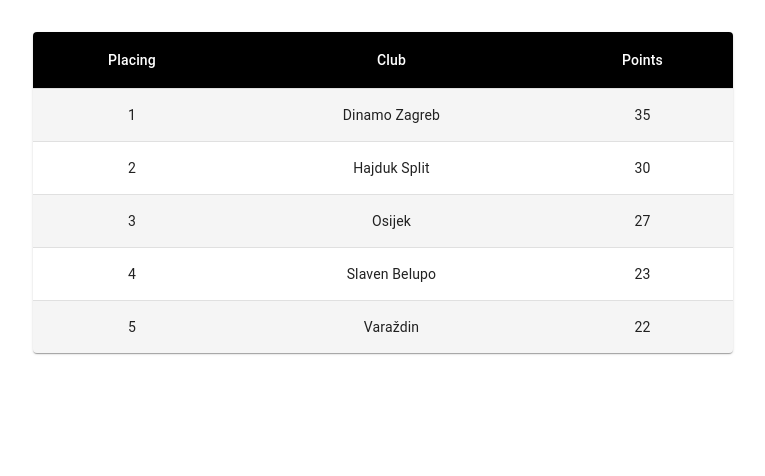
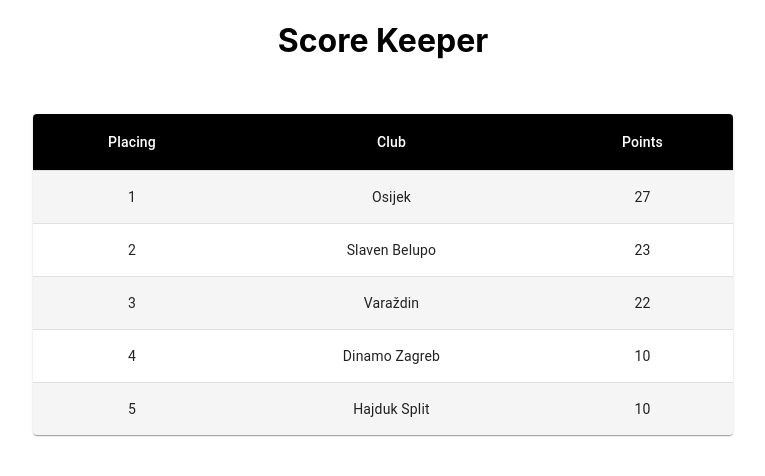
Before and after one commit to PetarJukic1/ScoreKeeper, a React (Create React App) app: page / in a window 1280 px wide. Shown: the top 476 px of the page, without its empty margins (257-1022 px from the left). Built offline with nearby package versions, Linux system fonts and the light colour scheme.

Commit message:
Added some help functions and refactored the code.

```diff
--- a/public/index.html
+++ b/public/index.html
@@ -24,7 +24,7 @@
       work correctly both with client-side routing and a non-root public URL.
       Learn how to configure a non-root public URL by running `npm run build`.
     -->
-    <title>React App</title>
+    <title>ScoreKeep</title>
   </head>
   <body>
     <noscript>You need to enable JavaScript to run this app.</noscript>
--- a/src/App.tsx
+++ b/src/App.tsx
@@ -3,8 +3,15 @@
 import Spacer from "./Spacer";
 
 export default function App() {
-    return <>
-        <Spacer y={4}/>
-        <StandingsTable />
-    </>  ;
+    return (
+        <>
+            <h1 className="center">Score Keeper</h1>
+
+            <Spacer y={4}/>
+
+            <div className="center">
+                <StandingsTable/>
+            </div>
+        </>
+    );
 }
--- /dev/null
+++ b/src/Dataset.tsx
@@ -0,0 +1,26 @@
+import * as React from 'react';
+
+
+function createData(
+    clubName: string,
+    points: number,
+    totalNumberOfGoals: number,
+) {
+    return {clubName, points, totalNumberOfGoals};
+}
+
+const standings = [
+    createData('Dinamo Zagreb', 10, 38),
+    createData('Hajduk Split', 10, 26),
+    createData('Osijek', 27, 26),
+    createData('Varaždin', 22, 13),
+    createData('Slaven Belupo', 23, 12),
+].sort(function (a, b){
+    if(a.points == b.points){
+        return (a.totalNumberOfGoals > b.totalNumberOfGoals ? -1 : 1)
+    }else{
+        return (a.points > b.points ? -1 : 1)
+    }
+});
+
+export default {standings}
--- a/src/StandingsTable.tsx
+++ b/src/StandingsTable.tsx
@@ -7,7 +7,7 @@
 import TableHead from '@mui/material/TableHead';
 import TableRow from '@mui/material/TableRow';
 import Card from '@mui/material/Card';
-import {Button} from "@mui/material";
+import Dataset from "./Dataset";
 
 const StyledTableCell = styled(TableCell)(({theme}) => ({
     [`&.${tableCellClasses.head}`]: {
@@ -29,28 +29,8 @@
     },
 }));
 
-function createData(
-    clubName: string,
-    points: number,
-) {
-    return {clubName, points};
-}
-
-const rows = [
-    createData('Dinamo Zagreb', 35),
-    createData('Hajduk Split', 30),
-    createData('Osijek', 27),
-    createData('Varaždin', 22),
-    createData('Slaven Belupo', 23),
-].sort((a, b) => (a.points > b.points ? -1 : 1));
-
 export default function StandingsTable() {
     return (
-        <div style={{
-            display: 'flex',
-            alignItems: 'center',
-            justifyContent: 'center'
-        }}>
         <TableContainer component={Card} sx={{maxWidth: 700}}>
             <Table aria-label="customized table">
                 <TableHead>
@@ -61,7 +41,7 @@
                     </TableRow>
                 </TableHead>
                 <TableBody>
-                        {rows.map((row, index) => (
+                    {Dataset.standings.map((row, index) => (
                         <StyledTableRow key={index}>
                             <StyledTableCell align="center">{index + 1}</StyledTableCell>
                             <StyledTableCell align="center">{row.clubName}</StyledTableCell>
@@ -71,6 +51,5 @@
                 </TableBody>
             </Table>
         </TableContainer>
-        </div>
     );
 }
--- a/src/index.css
+++ b/src/index.css
@@ -11,3 +11,9 @@
   font-family: source-code-pro, Menlo, Monaco, Consolas, 'Courier New',
     monospace;
 }
+
+.center {
+  display: flex;
+  justify-content: center;
+  align-items: center;
+}
```
Lines whose indentation alone changed are shown as unchanged.
